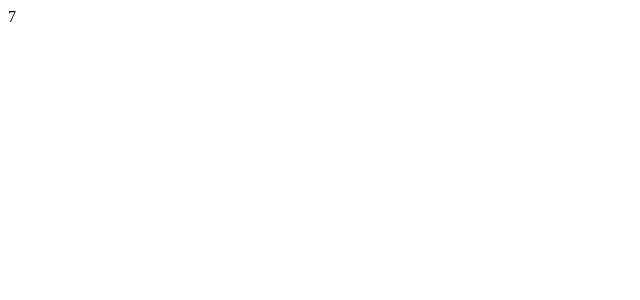
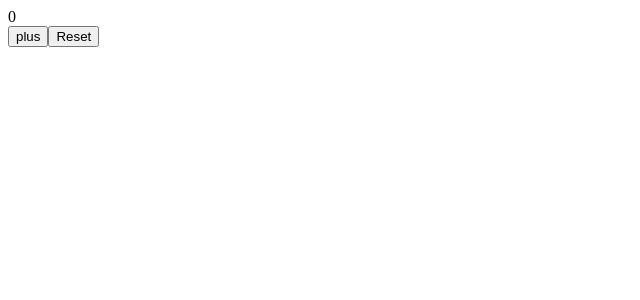
Before and after one commit to daggettt/part1, a React (Vite) app: page / in a window 1280 px wide. Shown: the top 300 px of the page, without its empty margins (0-640 px from the left). Built offline with nearby package versions, Linux system fonts and the light colour scheme.

Commit message:
Add counter buttons (plus and reset)

```diff
--- a/src/App.jsx
+++ b/src/App.jsx
@@ -5,15 +5,18 @@
 const App = () => {
   const [ counter, setCounter ] = useState(0)
 
-  setTimeout(
-    () => setCounter(counter + 1),
-    1000
-  )
+  const handleClick = () => {
+    setCounter(counter + 1)
+  }
+
 
   return (
     <div>
-      {counter}
+      <div>{counter}</div>
+      <button onClick={handleClick}>plus</button>
+      <button onClick={() => setCounter(0)}>Reset</button>
     </div>
   )
 }
+
 export default App
```
